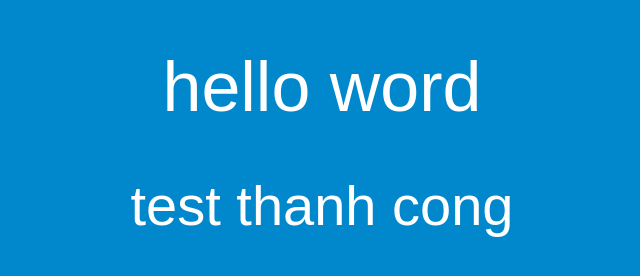
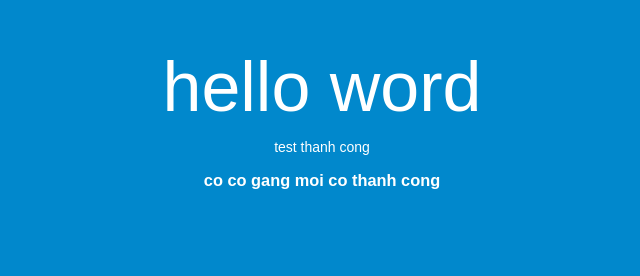
Before and after one commit to luu-nhut-github/testcode, a plain HTML site: page index.html in a window 1280 px wide. Shown: the whole page, without its empty margins (318-958 px from the left). Drawn offline with Linux system fonts and the light colour scheme.

Commit message:
change index.html

```diff
--- a/index.html
+++ b/index.html
@@ -22,12 +22,18 @@
       font-weight: normal;
       margin-bottom: 0;
     }
+    h2 {
+      font-size: 100%;
+      font-weight: normal;
+      margin-bottom: 0;
+    }
   </style>
 </head>
 <body>
   <div align="center">
     <h1>hello word</h1>
     <h2>test thanh cong</h2>
+    <h3>co co gang moi co thanh cong</h3>
   </div>
 </body>
 </html>
```
